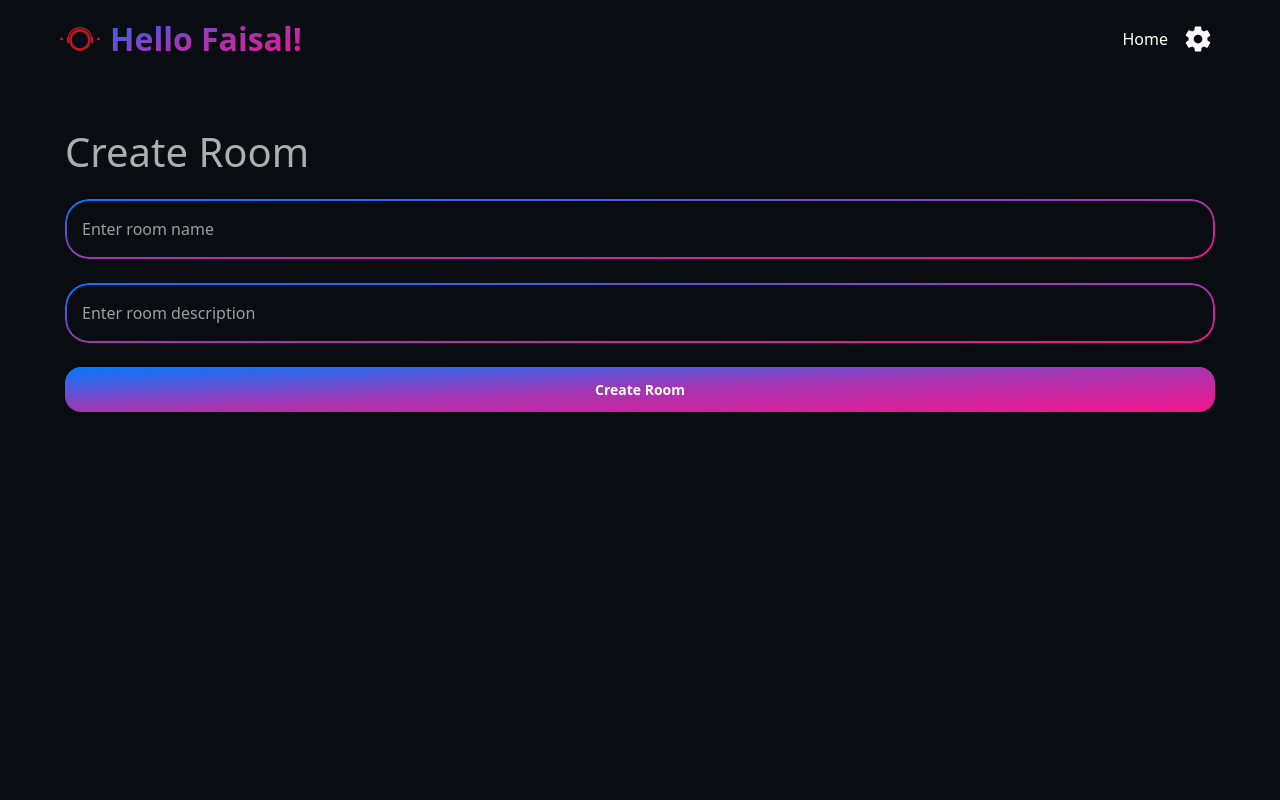
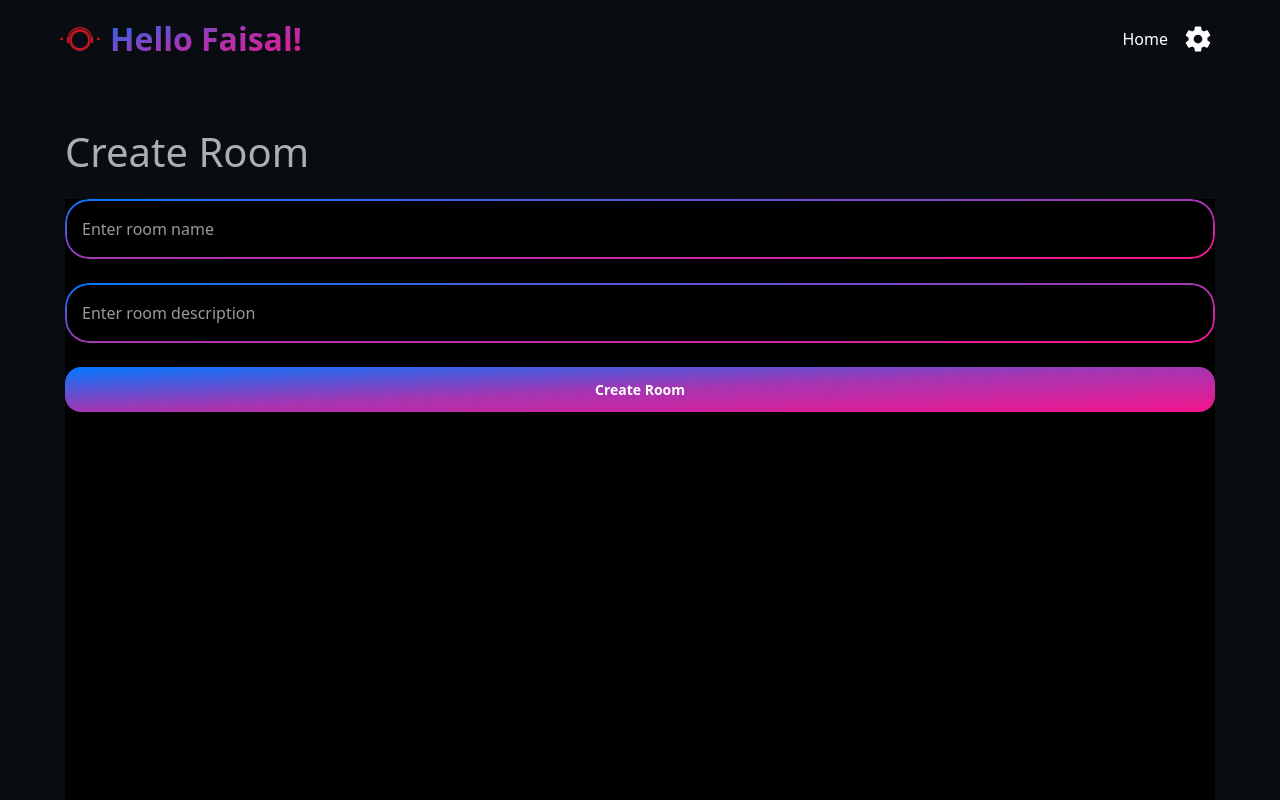
Before and after one commit to OmarPintado/djparty-client, a React (Vite) app: page /create-room in a window 1280 px wide. Shown: the top 800 px of the page. Built offline with nearby package versions, Linux system fonts and the light colour scheme; sample sign-in values are in the browser's storage.

Commit message:
Update access to a details room

```diff
--- a/src/components/common/inputs/css/MainInput.css
+++ b/src/components/common/inputs/css/MainInput.css
@@ -2,6 +2,7 @@
     position: relative;
     display: inline-block;
     width: 100%;
+
 }
 
 .transparent-input {
--- a/src/components/room/RoomListRow.tsx
+++ b/src/components/room/RoomListRow.tsx
@@ -1,20 +1,27 @@
 import React from 'react';
+import { useNavigate } from 'react-router-dom';
 import CardItem from '../common/Card/CardItem';
 import './css/RoomListRow.css';
 
-
 interface Room {
+  id: string;
   image: string;
   title: string;
   subtitle: string;
   options: { label: string; action: () => void }[];
 }
 
-interface ListRoomRowProps {
+interface RoomListRowProps {
   rooms: Room[];
 }
 
-const RoomListRow: React.FC<ListRoomRowProps> = ({ rooms }) => {
+const RoomListRow: React.FC<RoomListRowProps> = ({ rooms }) => {
+  const navigate = useNavigate();
+
+  const handleCardClick = (roomId: string) => {
+    navigate(`/room-home/${roomId}`);
+  };
+
   return (
     <div className="room-list-row">
       {rooms.map((room, index) => (
@@ -23,9 +30,10 @@ const RoomListRow: React.FC<ListRoomRowProps> = ({ rooms }) => {
           image={room.image}
           title={room.title}
           subtitle={room.subtitle}
-                    options={[]}
+          options={room.options}
           showAddButton={false}
           number={undefined}
+          onClick={() => handleCardClick(room.id)} // Pasar onClick con roomId
         />
       ))}
     </div>
--- a/src/components/room/css/CreateRoomForm.css
+++ b/src/components/room/css/CreateRoomForm.css
@@ -2,4 +2,6 @@
     display: flex;
     flex-direction: column;
     gap: 1.5rem;
+    min-height: 100vh;
+    background-color: #000;
 }
```
Lines whose indentation alone changed are shown as unchanged.
